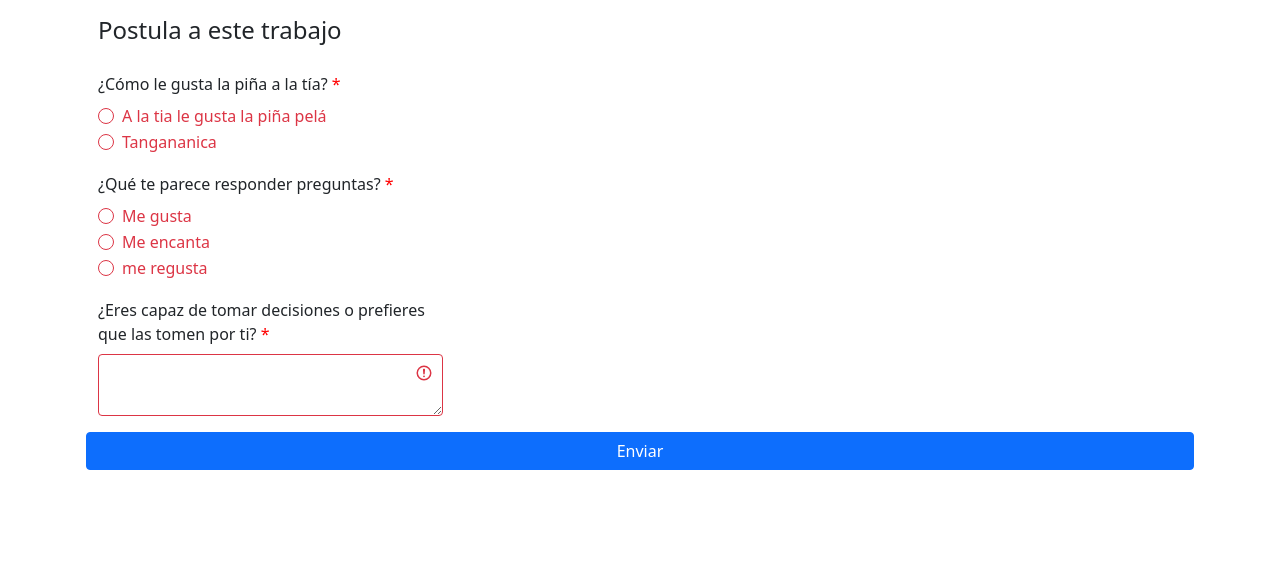
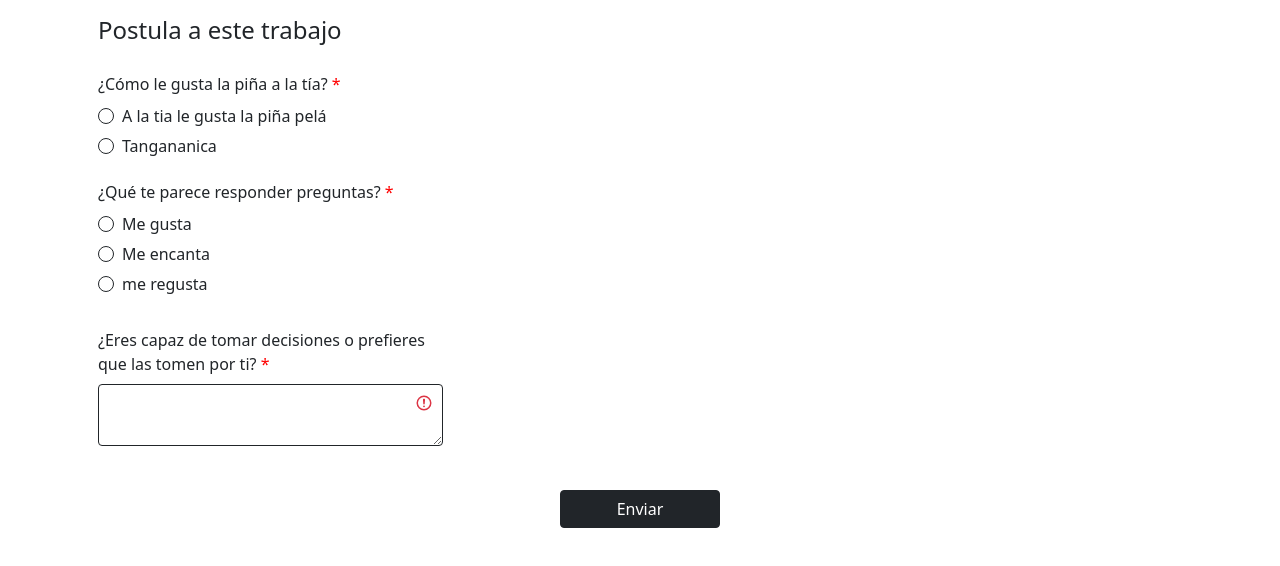
Before and after one commit to israelpeanut/front-psycho-killer, a Next.js app: page /questions in a window 1280 px wide. Shown: the top 566 px of the page. Built offline with nearby package versions, Linux system fonts and the light colour scheme.

Commit message:
form validation and styles

```diff
--- a/src/components/QuestionsForm/QuestionsForm.jsx
+++ b/src/components/QuestionsForm/QuestionsForm.jsx
@@ -7,6 +7,8 @@ import {
          Col
         } from "react-bootstrap";
 import questions from '../../data/questions.json';
+
+const missingFieldError = 'Hey! No te olvides de esto!';
 
 export const QuestionsForm = () => {
   const [validated, setValidated] = useState(true);
@@ -65,7 +67,7 @@ export const QuestionsForm = () => {
 
       <Form noValidate validated={validated} onSubmit={handleSubmit} className="needs-validation">
         {profile.questions.map((question) => (
-          <Row className="mb-3" key={question.id}>
+          <Row className="mb-3 alternatives-question" key={question.id}>
             <Form.Group as={Col} md="4">
               <div className="question-title">{question.title} <span className="error">*</span></div>
                 {question.alternatives.map((alternative) => (
@@ -74,19 +76,18 @@ export const QuestionsForm = () => {
                     type='radio'
                     label={alternative.text}
                     name={question.title}
-                    id={`disabled-default-radio`}
                     className="question-option"
                     onChange={(e) => onChangeRadio(e.target.value, question.title)}
                     value={alternative.text}
                     required
                   />
                 ))}
-              {(sent && findAnswer(answers, question.title) === undefined) && <div className="error error-label">Hey! No te olvides de esto!</div>}
+              {(sent && findAnswer(answers, question.title) === undefined) && <div className="error error-label">{ missingFieldError }</div>}
             </Form.Group>
           </Row>
         ))}
-        <Row className="mb-3">
-          <Form.Group as={Col} md="4" controlId="validationCustom01">
+        <Row className="mb-3 long-question">
+          <Form.Group as={Col} md="4">
             <div className="question-title">{profile.long_question} <span className="error">*</span></div>
             <FormControl
               as="textarea"
@@ -95,14 +96,14 @@ export const QuestionsForm = () => {
               onChange={onChangeText}
               required
             />
-            {(sent && !answers.long_question.answer)  && <div className="error error-label">Hey! No te olvides de esto!</div>}
+            {(sent && !answers.long_question.answer)  && <div className="error error-label">{ missingFieldError }</div>}
           </Form.Group>
         </Row>
 
         <Row className="mb-3">
         <Button
           type="submit"
-          className="peanut-button"
+          className="peanut-button btn-dark"
           >Enviar</Button>
         </Row>
       </Form>
--- a/src/styles/globals.css
+++ b/src/styles/globals.css
@@ -26,7 +26,7 @@ body {
 }
 
 .question-option {
-  margin-bottom: 8px;
+  margin-bottom: 6px !important;
 }
 
 .error {
@@ -38,7 +38,35 @@ body {
   line-height: 19px;
 }
 
+.alternatives-question {
+  margin-bottom: 26px;
+}
+
+.long-question {
+  padding-top: 10px;
+}
+
 .peanut-button {
-  width: 160px;
+  width: 160px !important;
+  margin-left: auto;
+  margin-right: auto;
+  margin-top: 28px !important;
   background-color: #212529;
 }
+
+/*hacks*/
+.was-validated .form-check-input:valid ~ .form-check-label, .form-check-input.is-valid ~ .form-check-label {
+  color: #212529 !important;
+}
+
+.was-validated .form-check-input:invalid ~ .form-check-label, .form-check-input.is-invalid ~ .form-check-label {
+  color: #212529 !important;
+}
+
+.was-validated .form-check-input:invalid, .form-check-input.is-invalid {
+  border-color: #212529 !important;
+}
+
+.was-validated .form-control:invalid, .form-control.is-invalid {
+  border-color: #212529 !important;
+}
```
